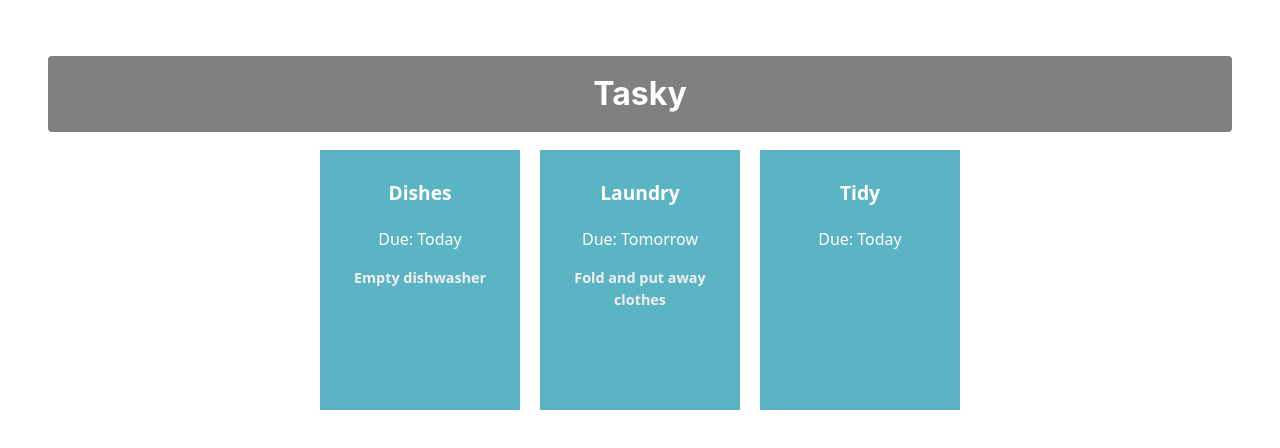
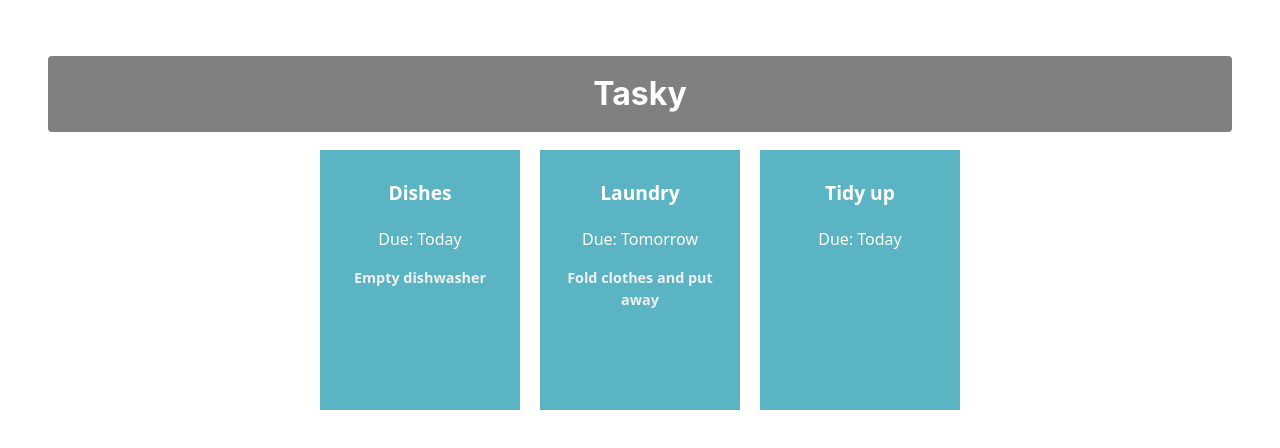
Before and after one commit to CallumMcStay/react-basics-labs, a React (Vite) app in the folder tasky/: page / in a window 1280 px wide. Shown: the top 448 px of the page. Built offline with nearby package versions, Linux system fonts and the light colour scheme.

Commit message:
Added task state

```diff
--- a/tasky/src/App.jsx
+++ b/tasky/src/App.jsx
@@ -1,15 +1,26 @@
 import './App.css';
 import Task from './components/Task';
+import React, { useState } from 'react';
 
 function App() {
-  return (
+
+    const [ taskState, setTaskState ] = useState({
+    tasks: [
+      { title:"Dishes", description: "Empty dishwasher", deadline: "Today" },
+      { title: "Laundry", description: "Fold clothes and put away", deadline: "Tomorrow" },
+      { title: "Tidy up", deadline: "Today" }
+    ]
+  });
+
+    return (
     <div className="container">
       <h1>Tasky</h1>
-      <Task title="Dishes" deadline="Today" description="Empty dishwasher"/>
-      <Task title="Laundry" deadline="Tomorrow" description="Fold and put away clothes"/>
-      <Task title="Tidy" deadline="Today"/>
+      <Task title={taskState.tasks[0].title} deadline={taskState.tasks[0].deadline} description={taskState.tasks[0].description} />
+      <Task title={taskState.tasks[1].title} deadline={taskState.tasks[1].deadline} description={taskState.tasks[1].description} />
+      <Task title={taskState.tasks[2].title} deadline={taskState.tasks[2].deadline} description={taskState.tasks[2].description} />
     </div>
   );
+
 }
 
 export default App;
```
